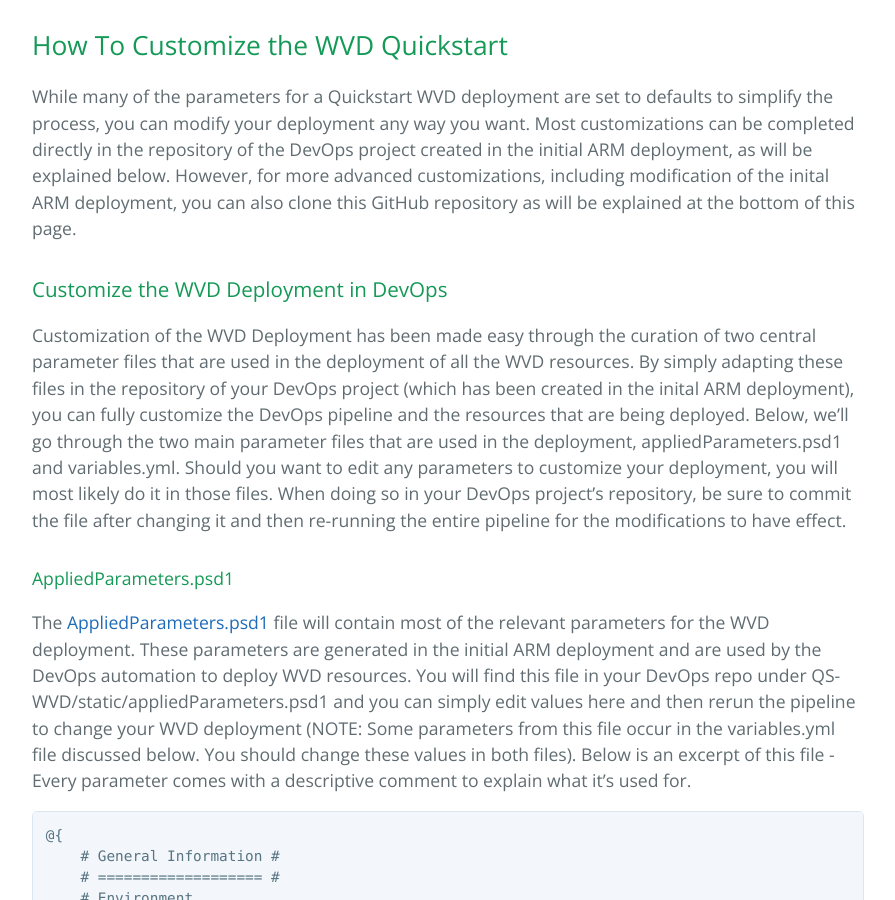
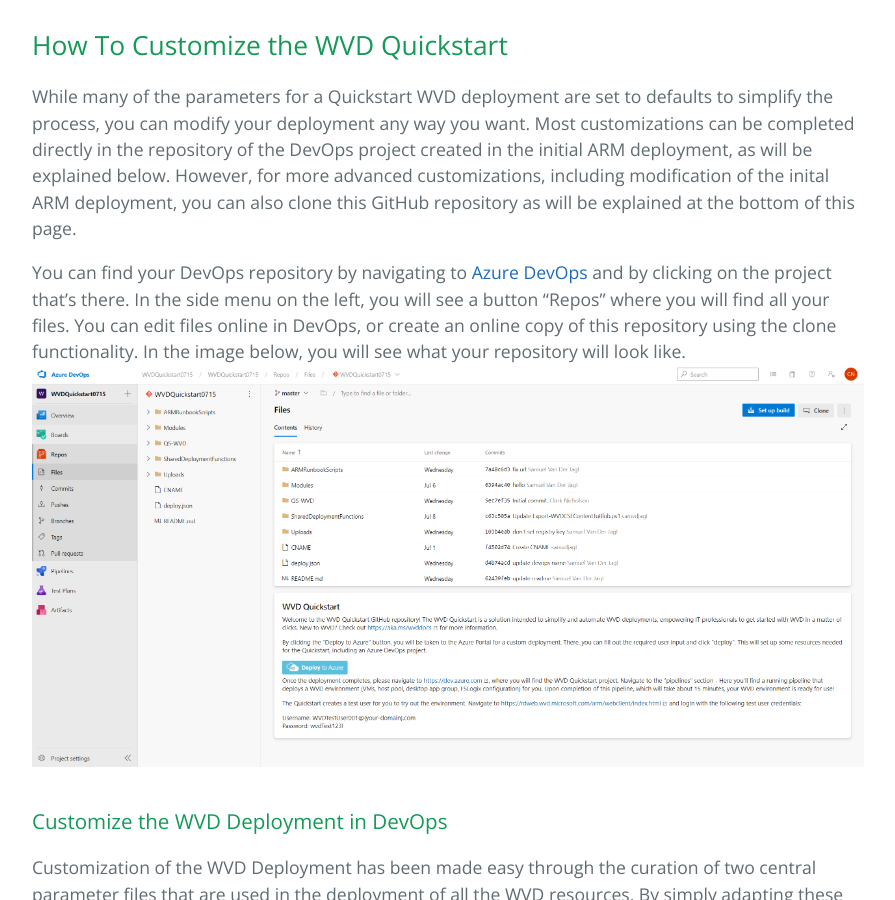
Before and after one commit to samvdjagt/wvdquickstart, a Jekyll site: the page built from customize.md, in a window 1280 px wide and 900 px high, scrolled down 342 px. Shown: the whole window, without its empty margins (192-1087 px from the left). Built offline with Jekyll 4.4.1, drawn with Linux system fonts in a browser that asks for light colours.

Commit message:
Update customize.md

```diff
--- a/customize.md
+++ b/customize.md
@@ -6,6 +6,9 @@
 
 ## How To Customize the WVD Quickstart
 While many of the parameters for a Quickstart WVD deployment are set to defaults to simplify the process, you can modify your deployment any way you want. Most customizations can be completed directly in the repository of the DevOps project created in the initial ARM deployment, as will be explained below. However, for more advanced customizations, including modification of the inital ARM deployment, you can also clone this GitHub repository as will be explained at the bottom of this page.
+
+You can find your DevOps repository by navigating to <a href="https://dev.azure.com" target="_blank">Azure DevOps</a> and by clicking on the project that's there. In the side menu on the left, you will see a button "Repos" where you will find all your files. You can edit files online in DevOps, or create an online copy of this repository using the clone functionality. In the image below, you will see what your repository will look like.
+![Deployment overview](images/devopsrepo.PNG?raw=true)
 
 ### Customize the WVD Deployment in DevOps
 Customization of the WVD Deployment has been made easy through the curation of two central parameter files that are used in the deployment of all the WVD resources. By simply adapting these files in the repository of your DevOps project (which has been created in the inital ARM deployment), you can fully customize the DevOps pipeline and the resources that are being deployed. Below, we'll go through the two main parameter files that are used in the deployment, appliedParameters.psd1 and variables.yml. Should you want to edit any parameters to customize your deployment, you will most likely do it in those files. When doing so in your DevOps project's repository, be sure to commit the file after changing it and then re-running the entire pipeline for the modifications to have effect.
```
